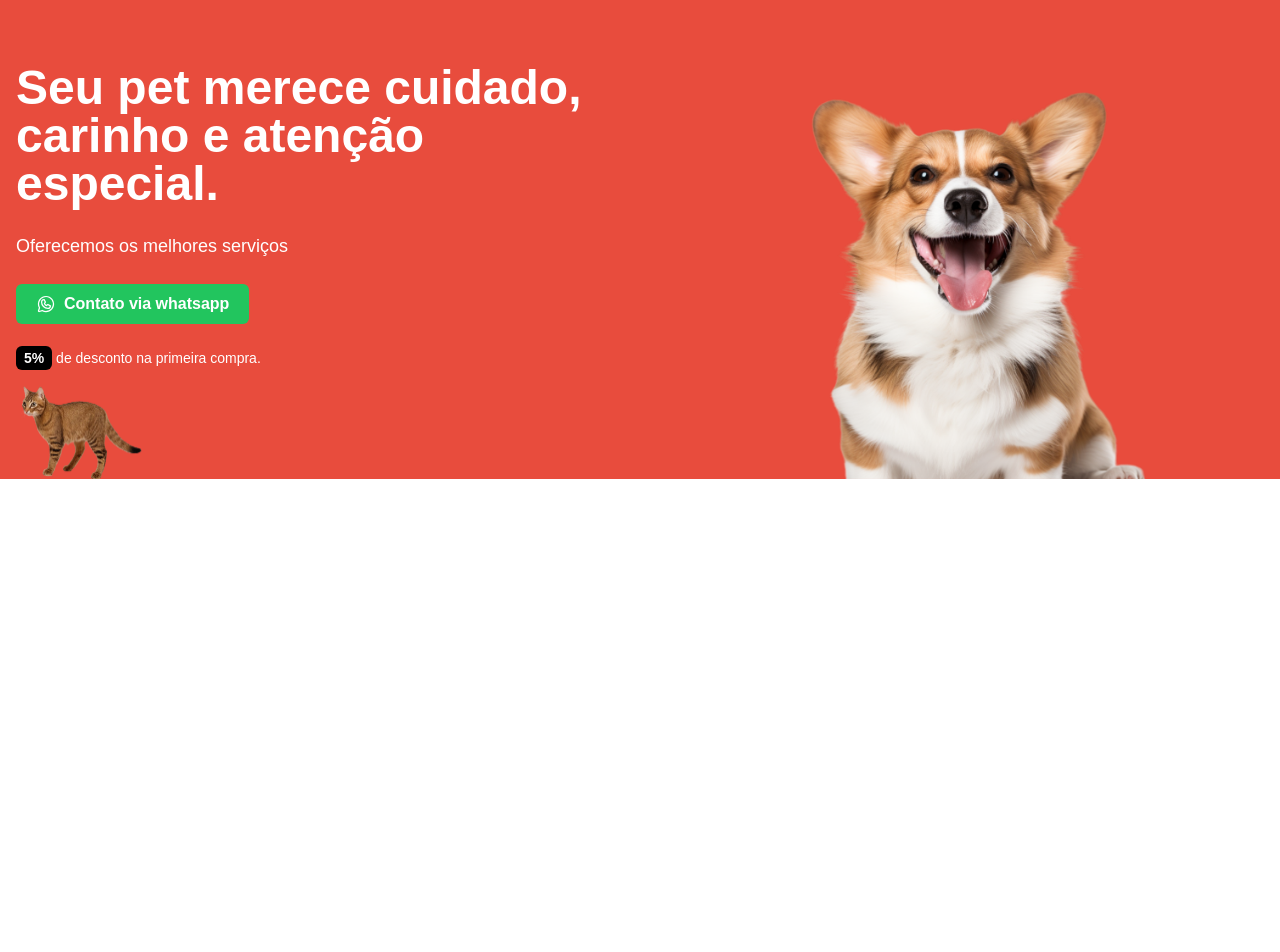
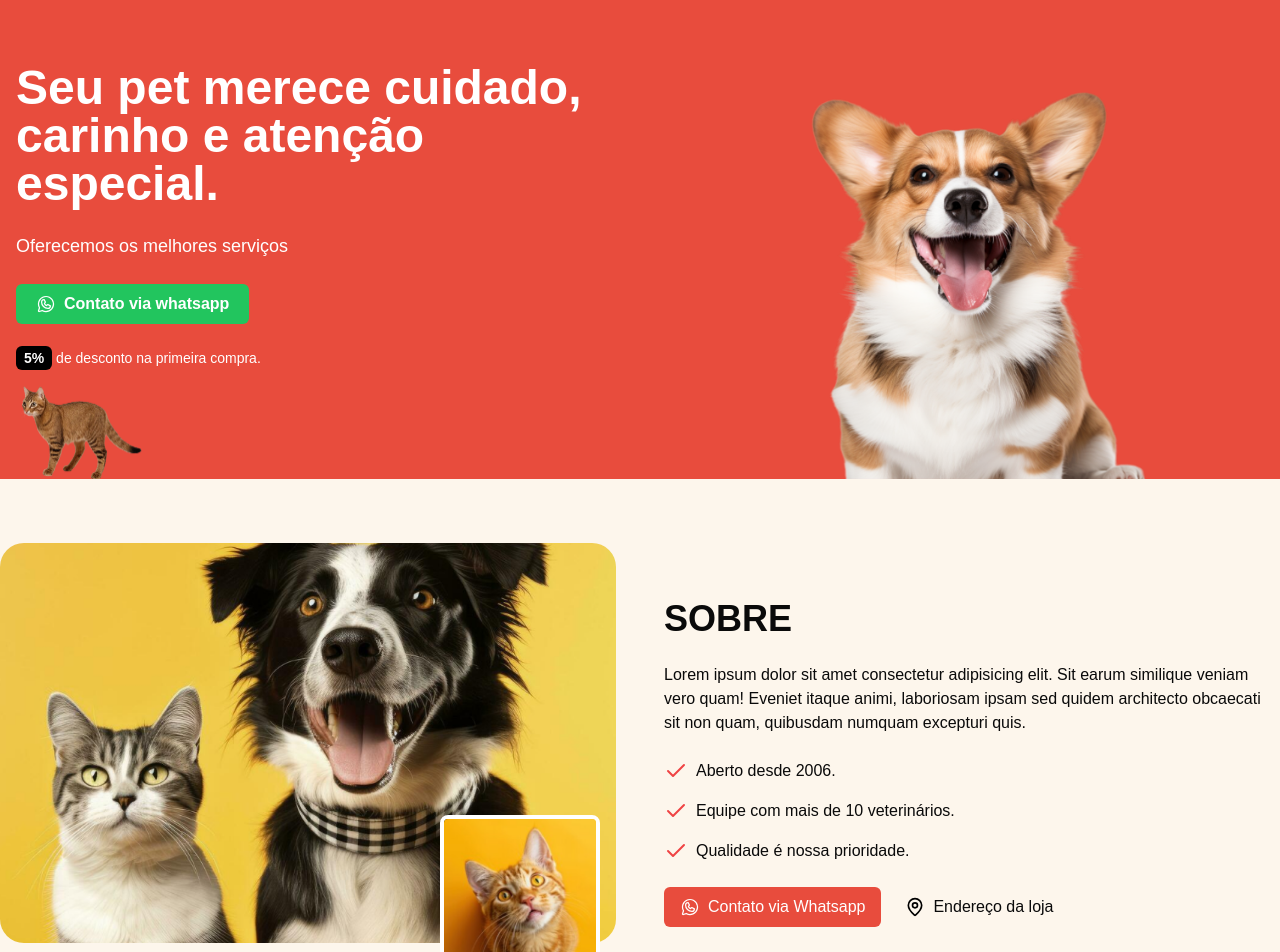
Before and after one commit to GabrielMassuia/nextproject, a Next.js app: page / in a window 1280 px wide. Shown: the top 952 px of the page. Before the commit the page ends 800 px from the top, so only its background shows below. Built offline with nearby package versions, Linux system fonts and the light colour scheme.

Commit message:
about
finalização do hero e criação do about

```diff
--- a/src/app/page.tsx
+++ b/src/app/page.tsx
@@ -1,9 +1,11 @@
-import { Hero } from "./_components/hero";
+import { About } from "@/components/about";
+import { Hero } from "../components/hero";
 
 export default function Home(){
   return(
     <main>
       <Hero/>
+      <About/>
     </main>
   )
 }
--- /dev/null
+++ b/src/components/about.tsx
@@ -0,0 +1,73 @@
+import { WhatsappLogo } from "@phosphor-icons/react/dist/ssr";
+import { Check, MapPin } from "lucide-react";
+import Image from "next/image";
+
+export function About() {
+    return(
+        <div>
+            <section className="bg-[#FDF6ec] py-16">
+                <div className="container px -4 mx-auto">
+                    <div className="grid grid-cols-1 lg:grid-cols-2 gap-12 items-center">
+                        <div className="relative">
+                            <div className="relative w-full h-[400px] rounded-3xl overflow-hidden">
+                                <Image
+                                    src="/about-1.png"
+                                    alt="Foto do cachorro"
+                                    fill
+                                    quality={100}
+                                    priority
+                                    className="object-cover hover:scale-110 duration-300"
+                                />
+                            </div>
+                            <div className="absolute w-40 h-40 right-4 -bottom-8 border-4 overflow-hidden rounded-lg border-white">
+                                <Image
+                                    src="/about-2.png"
+                                    alt="Foto do cachorro2"
+                                    fill
+                                    quality={100}
+                                    priority
+                                />
+                            </div>
+                        </div>
+                        <div className="space-y-6 mt-10">
+                            <h2 className="text-4xl font-bold">SOBRE</h2>
+                            <p>
+                                Lorem ipsum dolor sit amet consectetur adipisicing elit. Sit earum similique veniam vero quam! Eveniet itaque animi, laboriosam ipsam sed quidem architecto obcaecati sit non quam, quibusdam numquam excepturi quis.
+                            </p>
+                            <ul className="space-y-4">
+                                <li className="flex items-center gap-2">
+                                    <Check className="text-red-500"/>
+                                    Aberto desde 2006.
+                                </li>
+                                <li className="flex items-center gap-2">
+                                    <Check className="text-red-500"/>
+                                    Equipe com mais de 10 veterinários.
+                                </li>
+                                <li className="flex items-center gap-2">
+                                    <Check className="text-red-500"/>
+                                    Qualidade é nossa prioridade.
+                                </li>
+                            </ul>
+                            <div className="flex gap-2">
+                                <a
+                                href="#"
+                                className="bg-[#E84C3D] text-white flex items-center justify-center w-fit gap-2 px-4 py-2 rounded-md"
+                                >
+                                    <WhatsappLogo className="w-5 h-5 text-white"/>
+                                    Contato via Whatsapp
+                                </a>
+                                <a
+                                href="#"
+                                className="flex items-center justify-center w-fit gap-2 px-4 py-2 rounded-md"
+                                >
+                                    <MapPin className="w-5 h-5 text-black"/>
+                                    Endereço da loja
+                                </a>
+                            </div>
+                        </div>
+                    </div>
+                </div>
+            </section>
+        </div>
+    )
+}
--- a/src/app/_components/hero.tsx
+++ b/src/components/hero.tsx
@@ -1,5 +1,5 @@
 import { WhatsappLogo } from '@phosphor-icons/react/dist/ssr'
-import dogImg from '../../../public/hero-dog.webp'
+import dogImg from '../../public/hero-dog.webp'
 import Image from 'next/image'
 
 export function Hero(){
```
